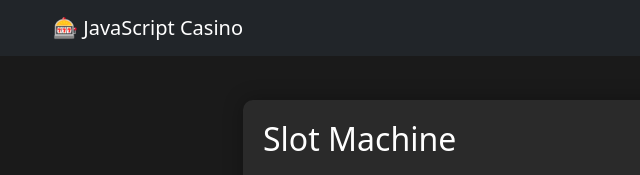
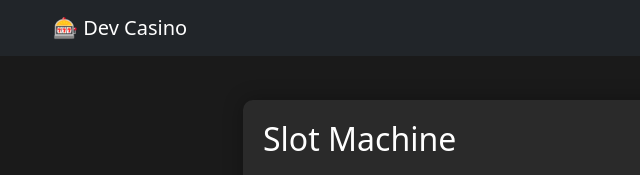
Before and after one commit to Srijandev145/casino-game, a plain HTML site: page index.html in a window 1280 px wide. Shown: the top 175 px of the page, 29-669 px from the left. Drawn offline with nearby package versions, Linux system fonts and the light colour scheme.

Commit message:
Update index.html

```diff
--- a/index.html
+++ b/index.html
@@ -10,7 +10,7 @@
 <body>
     <nav class="navbar navbar-expand-lg navbar-dark bg-dark">
         <div class="container">
-            <a class="navbar-brand" href="#">🎰 JavaScript Casino</a>
+            <a class="navbar-brand" href="#">🎰 Dev Casino</a>
             <div class="navbar-text text-light" id="playerInfo">
                 Welcome, Srijandev145 | Balance: $1000
             </div>
```
